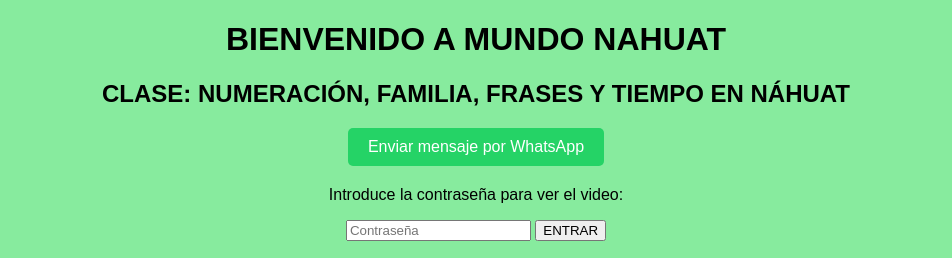
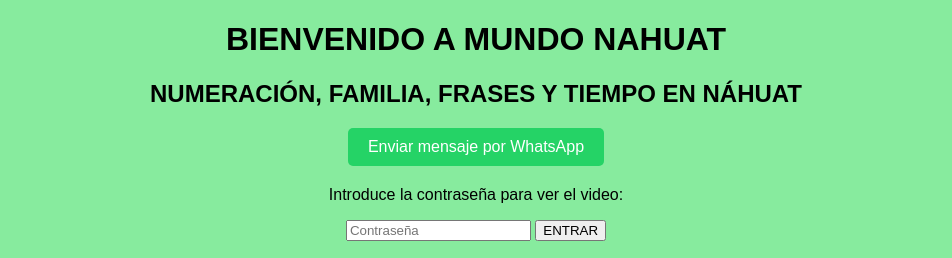
Before and after one commit to MundoNahuatl/NUMERACION-A, a plain HTML site: page index.html in a window 1280 px wide. Shown: the top 258 px of the page, 164-1116 px from the left. Drawn offline with Linux system fonts and the light colour scheme.

Commit message:
Update index.html

```diff
--- a/index.html
+++ b/index.html
@@ -11,7 +11,7 @@
   <img src="logos/master.png" alt="Logo derecho" id="logo-derecho">
 
   <h1>BIENVENIDO A MUNDO NAHUAT</h1>
-  <h2>CLASE: NUMERACIÓN, FAMILIA, FRASES Y TIEMPO EN NÁHUAT</h2>
+  <h2>NUMERACIÓN, FAMILIA, FRASES Y TIEMPO EN NÁHUAT</h2>
 
   <a href="https://wa.me/525573464771" target="_blank">
     <button style="padding: 10px 20px; background-color: #25D366; color: white; border: none; border-radius: 5px; font-size: 16px; cursor: pointer;">
```
